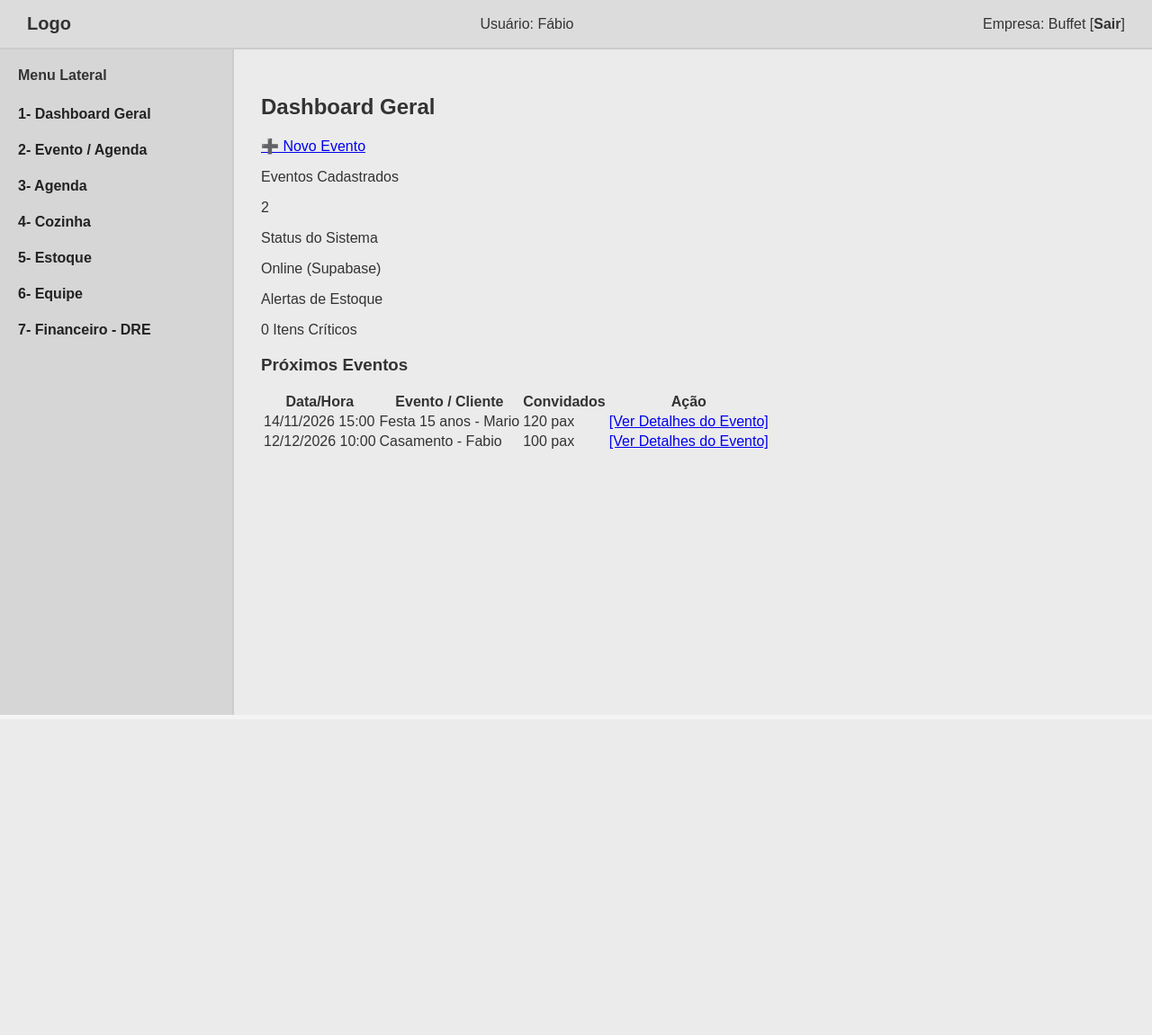
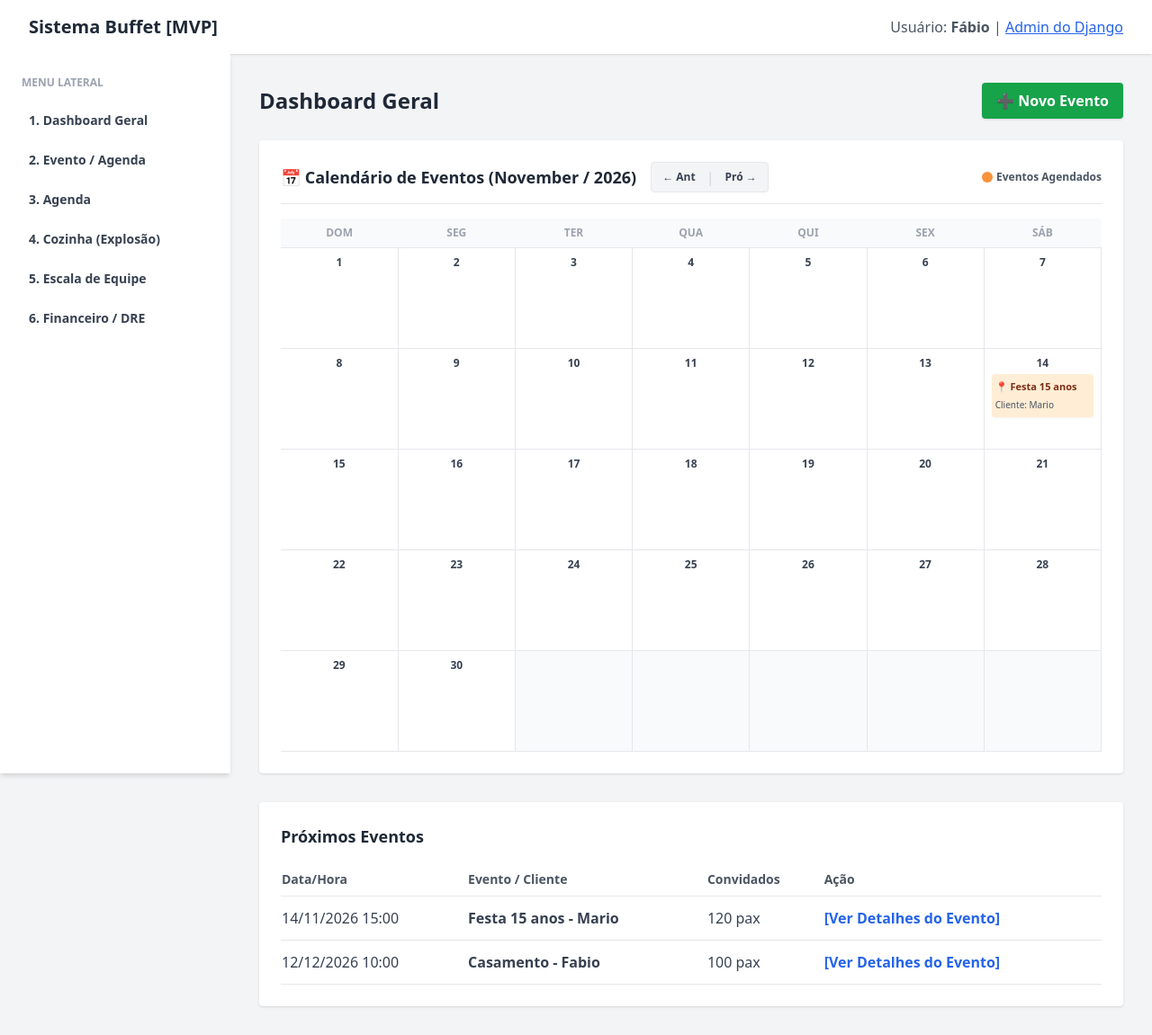
Before and after one commit to fabiohanada/buffet_system_ai, a Django app: page / in a window 1280 px wide. Shown: the whole page at 90% size. Before the commit the page ends 795 px from the top, so only its background shows below. Run offline with Django 5.2, Linux system fonts and the light colour scheme; data comes from the database, SQL or seed files in the repository; both versions use the stored data as it was after the commit; some libraries are stand-ins or nearby versions.

Commit message:
ajuste do dashboard

```diff
--- a/buffet/templates/buffet/base.html
+++ b/buffet/templates/buffet/base.html
@@ -1,80 +1,38 @@
 <!DOCTYPE html>
-<html lang="pt">
+<html lang="pt-br">
 <head>
     <meta charset="UTF-8">
-    <title>{% block title %}Buffet System AI{% endblock %}</title>
-    <style>
-        * { box-sizing: border-box; }
-        body { font-family: Arial, sans-serif; margin: 0; background-color: #f4f4f4; color: #333; }
+    <title>{% block title %}Sistema Buffet - MVP{% endblock %}</title>
+    <script src="https://cdn.tailwindcss.com"></script>
+</head>
+<body class="bg-gray-100 font-sans">
 
-        /* Cabeçalho Superior */
-        .header {
-            background: #dcdcdc;
-            padding: 15px 30px;
-            display: flex;
-            justify-content: space-between;
-            align-items: center;
-            border-bottom: 2px solid #ccc;
-            font-size: 16px;
-        }
-        .header .logo { font-weight: bold; font-size: 20px; }
+    <!-- Topo / Header -->
+    <header class="bg-white shadow p-4 flex justify-between items-center px-8">
+        <h1 class="text-xl font-bold text-gray-800">Sistema Buffet [MVP]</h1>
+        <div class="text-gray-600">Usuário: <strong>Fábio</strong> | <a href="/admin/" class="text-blue-600 underline">Admin do Django</a></div>
+    </header>
 
-        /* Layout Principal (Menu Lateral + Conteúdo) */
-        .main-layout { display: flex; height: calc(100vh - 60px); }
+    <div class="flex">
+        <!-- Menu Lateral -->
+        <aside class="w-64 bg-white h-screen shadow-md p-6 hidden md:block">
+            <h2 class="text-gray-400 uppercase text-xs font-bold mb-4">Menu Lateral</h2>
+            <ul class="space-y-2 text-sm font-semibold">
+                <li><a href="{% url 'dashboard' %}" class="block p-2 rounded hover:bg-gray-50 text-gray-700">1. Dashboard Geral</a></li>
+                <li><a href="{% url 'agenda' %}" class="block p-2 rounded hover:bg-gray-50 text-gray-700">2. Evento / Agenda</a></li>
+                <li><a href="{% url 'agenda' %}" class="block p-2 rounded hover:bg-gray-50 text-gray-700">3. Agenda</a></li>
+                <li><a href="{% url 'cozinha' %}" class="block p-2 rounded hover:bg-gray-50 text-gray-700">4. Cozinha (Explosão)</a></li>
+                <li><a href="{% url 'equipe' %}" class="block p-2 rounded hover:bg-gray-50 text-gray-700">5. Escala de Equipe</a></li>
+                <li><a href="{% url 'financeiro' %}" class="block p-2 rounded hover:bg-gray-50 text-gray-700">6. Financeiro / DRE</a></li>
+            </ul>
+        </aside>
 
-        /* Menu Lateral */
-        .sidebar {
-            width: 260px;
-            background: #d6d6d6;
-            padding: 20px;
-            border-right: 2px solid #ccc;
-            overflow-y: auto;
-        }
-        .sidebar h3 { font-size: 16px; margin-top: 0; margin-bottom: 20px; }
-        .sidebar ul { list-style: none; padding: 0; margin: 0; }
-        .sidebar li { margin-bottom: 12px; }
-        .sidebar a { text-decoration: none; color: #222; font-weight: bold; display: block; padding: 5px 0; }
-        .sidebar a:hover { color: #0056b3; text-decoration: underline; }
-
-        /* Área de Conteúdo Dinâmico */
-        .content {
-            flex-grow: 1;
-            padding: 30px;
-            background: #ebebeb;
-            overflow-y: auto;
-        }
-    </style>
-</head>
-<body>
-
-    <!-- Cabeçalho Padrão -->
-    <div class="header">
-        <div class="logo">Logo</div>
-        <div>Usuário: Fábio</div>
-        <div>Empresa: Buffet [<a href="#" style="color: #333; text-decoration: none; font-weight: bold;">Sair</a>]</div>
-    </div>
-
-    <!-- Estrutura com Menu Lateral e Ecrã de Conteúdo -->
-    <div class="main-layout">
-        <div class="sidebar">
-            <h3>Menu Lateral</h3>
-            <ul>
-                <li><a href="{% url 'dashboard' %}">1- Dashboard Geral</a></li>
-                <li><a href="{% url 'agenda' %}">2- Evento / Agenda</a></li>
-                <li><a href="{% url 'agenda' %}">3- Agenda</a></li>
-                <li><a href="{% url 'cozinha' %}">4- Cozinha</a></li>
-                <li><a href="{% url 'estoque' %}">5- Estoque</a></li>
-                <li><a href="{% url 'equipe' %}">6- Equipe</a></li>
-                <li><a href="{% url 'financeiro' %}">7- Financeiro - DRE</a></li>
-            </ul>
-        </div>
-
-        <div class="content">
+        <!-- Conteúdo Principal -->
+        <main class="flex-1 p-8">
             {% block content %}
             <!-- O conteúdo específico de cada página entra aqui -->
             {% endblock %}
-        </div>
+        </main>
     </div>
-
 </body>
 </html>
--- a/buffet/templates/buffet/dashboard.html
+++ b/buffet/templates/buffet/dashboard.html
@@ -3,25 +3,77 @@
 {% block title %}Dashboard Geral - Buffet System AI{% endblock %}
 
 {% block content %}
-    <h2 class="text-2xl font-bold text-gray-800 mb-6">Dashboard Geral</h2>
+    <div class="flex justify-between items-center mb-6">
+        <h2 class="text-2xl font-bold text-gray-800">Dashboard Geral</h2>
+        <!-- BOTÃO NOVO EVENTO -->
+        <a href="{% url 'evento_criar' %}" class="bg-green-600 hover:bg-green-700 text-white font-bold px-4 py-2 rounded shadow flex items-center gap-2">
+            ➕ Novo Evento
+        </a>
+    </div>
 
-    <!-- BOTÃO NOVO EVENTO AQUI -->
-    <a href="{% url 'evento_criar' %}" class="bg-green-600 hover:bg-green-700 text-white font-bold px-4 py-2 rounded shadow flex items-center gap-2">
-        ➕ Novo Evento
-    </a>
-    <!-- Cards de Indicadores -->
-    <div class="grid grid-cols-1 md:grid-cols-3 gap-6 mb-8">
-        <div class="bg-white p-6 rounded shadow">
-            <p class="text-gray-500 text-sm">Eventos Cadastrados</p>
-            <p class="text-2xl font-bold text-gray-800">{{ eventos.count }}</p>
+    <!-- Calendário Unificado de Eventos (Com navegação de meses e colunas corrigidas) -->
+    <div class="bg-white rounded shadow p-6 mb-8">
+        <div class="flex justify-between items-center mb-4 border-b pb-3">
+            <div class="flex items-center gap-4">
+                <h3 class="text-lg font-bold text-gray-800 flex items-center gap-2">
+                    📅 Calendário de Eventos ({{ nome_mes }} / {{ ano }})
+                </h3>
+                <!-- Setas de Navegação (Mês Anterior / Próximo) -->
+                <div class="flex items-center gap-1 bg-gray-100 rounded p-1 border">
+                    <a href="?ano={{ ano_ant }}&mes={{ mes_ant }}" class="px-2 py-1 text-xs font-bold text-gray-700 hover:bg-gray-200 rounded" title="Mês Anterior">← Ant</a>
+                    <span class="text-gray-300">|</span>
+                    <a href="?ano={{ ano_prox }}&mes={{ mes_prox }}" class="px-2 py-1 text-xs font-bold text-gray-700 hover:bg-gray-200 rounded" title="Próximo Mês">Pró →</a>
+                </div>
+            </div>
+            <div class="flex gap-4 text-xs font-semibold text-gray-600">
+                <span class="flex items-center gap-1"><span class="w-3 h-3 bg-orange-400 rounded-full inline-block"></span> Eventos Agendados</span>
+            </div>
         </div>
-        <div class="bg-white p-6 rounded shadow">
-            <p class="text-gray-500 text-sm">Status do Sistema</p>
-            <p class="text-2xl font-bold text-green-600">Online (Supabase)</p>
-        </div>
-        <div class="bg-white p-6 rounded shadow">
-            <p class="text-gray-500 text-sm">Alertas de Estoque</p>
-            <p class="text-2xl font-bold text-red-500">{{ ingredientes_criticos|length }} Itens Críticos</p>
+
+        <!-- Grelha do Calendário (table-fixed garante largura igualitária para todas as 7 colunas) -->
+        <div class="overflow-x-auto">
+            <table class="w-full border-collapse table-fixed text-center">
+                <thead>
+                    <tr class="text-gray-400 text-xs uppercase bg-gray-50 border-b">
+                        <th class="py-2 w-[14.28%]">Dom</th>
+                        <th class="py-2 w-[14.28%]">Seg</th>
+                        <th class="py-2 w-[14.28%]">Ter</th>
+                        <th class="py-2 w-[14.28%]">Qua</th>
+                        <th class="py-2 w-[14.28%]">Qui</th>
+                        <th class="py-2 w-[14.28%]">Sex</th>
+                        <th class="py-2 w-[14.28%]">Sáb</th>
+                    </tr>
+                </thead>
+                <tbody class="text-sm">
+                    {% for semana in dias_mes %}
+                    <tr class="border-b">
+                        {% for dia in semana %}
+                        <td class="h-28 align-top p-2 border-r relative {% if dia == 0 %}bg-gray-50{% endif %} overflow-hidden">
+                            {% if dia != 0 %}
+                                <span class="font-bold text-gray-700 text-xs block mb-1">{{ dia }}</span>
+
+                                <!-- Marcações dos eventos nos respetivos dias -->
+                                {% if eventos_por_dia %}
+                                    {% for d, lista_ev in eventos_por_dia.items %}
+                                        {% if d == dia %}
+                                            <div class="space-y-1">
+                                                {% for ev in lista_ev %}
+                                                    <a href="{% url 'evento_detalhe' ev.id %}" class="block bg-orange-100 text-orange-900 text-[11px] p-1 rounded font-bold hover:bg-orange-200 text-left truncate shadow-sm" title="{{ ev.nome_evento }} - {{ ev.nome_cliente }}">
+                                                        <div class="truncate">📍 {{ ev.nome_evento }}</div>
+                                                        <div class="text-[10px] text-gray-600 font-normal truncate">Cliente: {{ ev.nome_cliente }}</div>
+                                                    </a>
+                                                {% endfor %}
+                                            </div>
+                                        {% endif %}
+                                    {% endfor %}
+                                {% endif %}
+                            {% endif %}
+                        </td>
+                        {% endfor %}
+                    </tr>
+                    {% endfor %}
+                </tbody>
+            </table>
         </div>
     </div>
 
@@ -47,7 +99,7 @@
                 </tr>
                 {% empty %}
                 <tr>
-                    <td colspan="4" class="py-4 text-center text-gray-500">Nenhum evento cadastrado ainda. Cadastre pelo painel admin.</td>
+                    <td colspan="4" class="py-4 text-center text-gray-500">Nenhum evento cadastrado ainda.</td>
                 </tr>
                 {% endfor %}
             </tbody>
--- a/buffet/views.py
+++ b/buffet/views.py
@@ -2,20 +2,61 @@ from django.db.models import Sum
 from django.shortcuts import get_object_or_404, render, redirect
 from .models import Colaborador, EscalaEvento, Evento, Ingrediente, TransacaoFinanceira
 from .forms import EventoForm
-
+import calendar
+from datetime import datetime
+from django.shortcuts import render
+from django.db import models
 
 def dashboard_view(request):
-    eventos = Evento.objects.all().order_by('data_hora')
-    ingredientes_criticos = [
-        i for i in Ingrediente.objects.all() if i.status_estoque == 'Crítico / Baixo'
-    ]
+  hoje = datetime.now()
+  ano = int(request.GET.get('ano', hoje.year))
+  mes = int(request.GET.get('mes', hoje.month))
 
-    context = {
-        'eventos': eventos,
-        'ingredientes_criticos': ingredientes_criticos,
-    }
-    return render(request, 'buffet/dashboard.html', context)
+  # Cálculo para as setas de navegação de meses (Anterior / Próximo)
+  mes_ant = mes - 1
+  ano_ant = ano
+  if mes_ant < 1:
+    mes_ant = 12
+    ano_ant = ano - 1
 
+  mes_prox = mes + 1
+  ano_prox = ano
+  if mes_prox > 12:
+    mes_prox = 1
+    ano_prox = ano + 1
+
+  # Instancia o calendário
+  cal = calendar.Calendar(firstweekday=6)  # Começa no Domingo
+  dias_mes = cal.monthdayscalendar(ano, mes)
+
+  # Busca eventos do mês para marcar no calendário
+  eventos_mes = Evento.objects.filter(
+      data_hora__year=ano, data_hora__month=mes
+  )
+
+  # Mapeia os dias que possuem eventos
+  eventos_por_dia = {}
+  for ev in eventos_mes:
+    dia = ev.data_hora.day
+    if dia not in eventos_por_dia:
+      eventos_por_dia[dia] = []
+    eventos_por_dia[dia].append(ev)
+
+  eventos = Evento.objects.all().order_by('data_hora')[:5]
+
+  context = {
+      'eventos': eventos,
+      'ano': ano,
+      'mes': mes,
+      'mes_ant': mes_ant,
+      'ano_ant': ano_ant,
+      'mes_prox': mes_prox,
+      'ano_prox': ano_prox,
+      'nome_mes': calendar.month_name[mes],
+      'dias_mes': dias_mes,
+      'eventos_por_dia': eventos_por_dia,
+  }
+  return render(request, 'buffet/dashboard.html', context)
 
 def agenda_view(request):
     """Página 3: Agenda de Eventos"""
```
Also changed, not shown: db.sqlite3.
